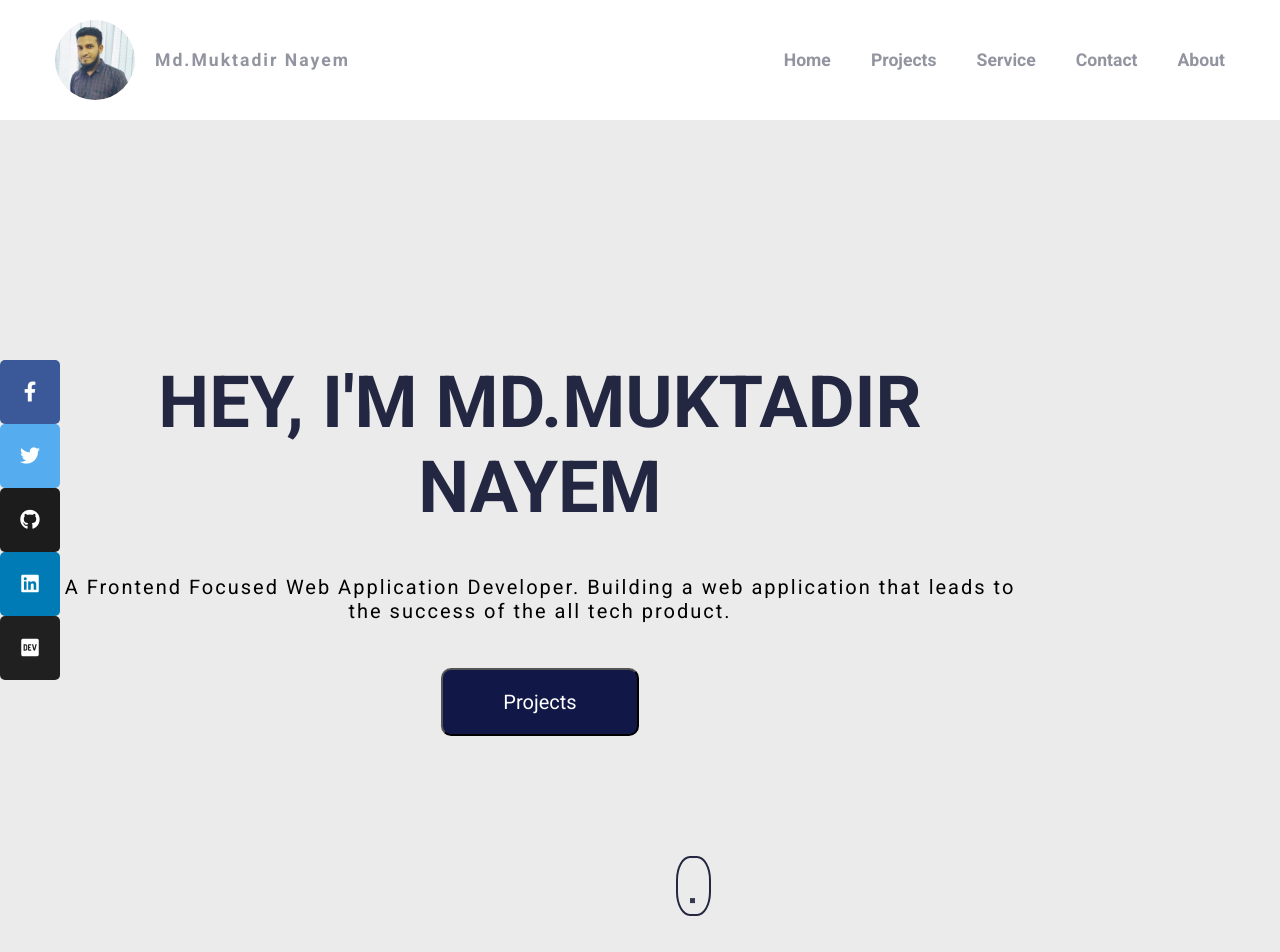
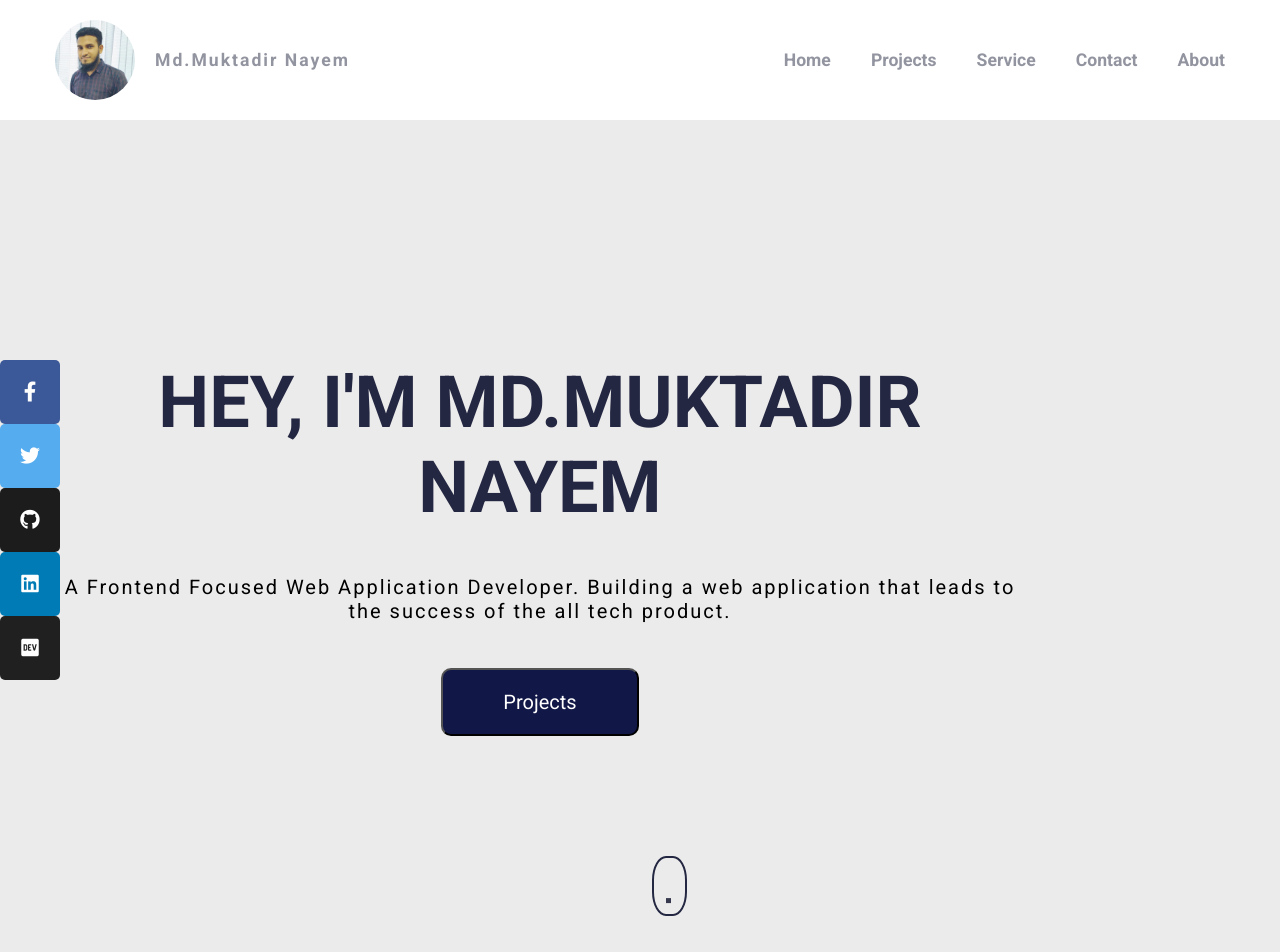
Before and after one commit to Muktadirnayem66/portfolio1, a plain HTML site: page index.html in a window 1280 px wide. Shown: the top 952 px of the page. Drawn offline with Linux system fonts and the light colour scheme.

Commit message:
once again

```diff
--- a/style.css
+++ b/style.css
@@ -175,7 +175,7 @@ nav .menu ul li a{
     height: 60px;
     width: 35px;
     border-radius: 40%;
-    margin: 15vh 77vh;
+    margin: 15vh 74vh;
     border: 2px solid var(--Dark-Slate-Grey);
   }
 
```
